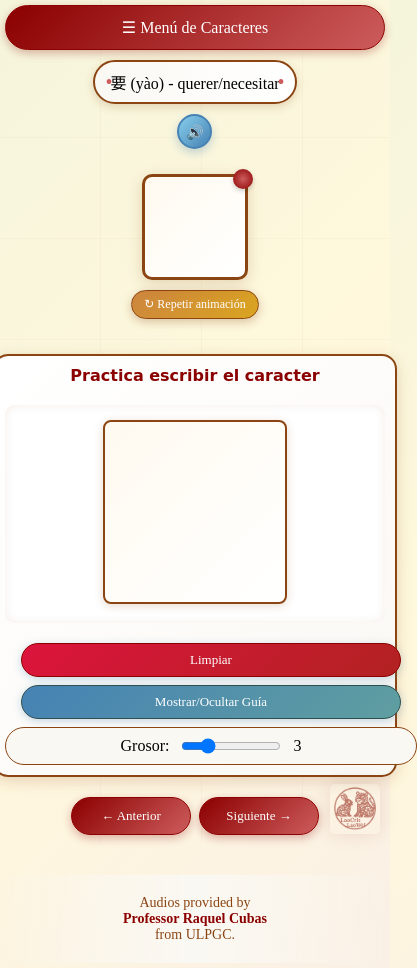
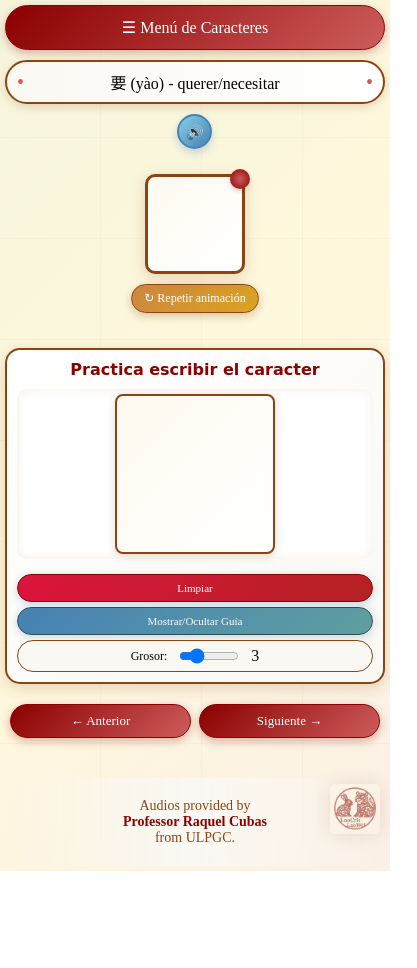
Before and after one commit to laocris/ud4Vocab, a plain HTML site: page index.html in a window 390 px wide. Shown: the whole page, 417 px wide, since content can reach past the window. After the commit the page ends 871 px from the top, so only its background shows below. Drawn offline with Linux system fonts and the light colour scheme; a script that the page names is missing; a web font is replaced by a local one.

Commit message:
style fixed

```diff
--- a/index.html
+++ b/index.html
@@ -5,8 +5,12 @@
   <meta name="viewport" content="width=device-width, initial-scale=1.0">
   <title>Vocabulario básico UD4 de Chino I</title>
   <script src="https://cdn.jsdelivr.net/npm/hanzi-writer@3.5/dist/hanzi-writer.min.js"></script>
-<style>
+  <style>
     @import url('https://fonts.googleapis.com/css2?family=Ma+Shan+Zheng&family=Noto+Serif+SC:wght@400;700&display=swap');
+
+    * {
+      box-sizing: border-box;
+    }
 
     body {
       font-family: 'Noto Serif SC', serif;
@@ -22,7 +26,6 @@
       overflow-x: hidden;
     }
 
-    /* Chinese paper texture overlay */
     body::before {
       content: "";
       position: fixed;
@@ -75,7 +78,6 @@
       z-index: 2;
     }
 
-    /* Title decoration */
     h1.main-title {
       font-family: 'Ma Shan Zheng', cursive;
       font-size: 2.5rem;
@@ -244,6 +246,10 @@
       background: white;
       border-radius: 10px;
       box-shadow: inset 0 0 10px rgba(139, 69, 19, 0.1);
+      display: flex;
+      justify-content: center;
+      align-items: center;
+      width: 100%;
     }
 
     #character-canvas {
@@ -253,6 +259,8 @@
       background: linear-gradient(to bottom right, #fffaf0, #fff);
       touch-action: none;
       box-shadow: 0 2px 10px rgba(139, 69, 19, 0.2);
+      max-width: 100%;
+      height: auto;
     }
 
     .canvas-controls {
@@ -262,6 +270,8 @@
       justify-content: center;
       align-items: center;
       flex-wrap: wrap;
+      width: 100%;
+      padding: 0 10px;
     }
 
     .canvas-controls button {
@@ -275,6 +285,8 @@
       font-family: 'Noto Serif SC', serif;
       transition: all 0.3s ease;
       box-shadow: 0 2px 8px rgba(70, 130, 180, 0.3);
+      white-space: nowrap;
+      flex-shrink: 0;
     }
 
     .canvas-controls button:hover {
@@ -300,6 +312,7 @@
       background: #faf8f3;
       border-radius: 20px;
       border: 1px solid #8b4513;
+      flex-shrink: 0;
     }
 
     .stroke-control input {
@@ -426,7 +439,6 @@
       font-size: 22px;
     }
 
-    /* Mobile menu toggle */
     .mobile-menu-toggle {
       display: none;
       width: 100%;
@@ -470,7 +482,6 @@
       transform: scale(0.95);
     }
 
-    /*Attribution*/
     .attribution {
       display: flex;
       flex-direction: column;
@@ -499,7 +510,6 @@
       text-decoration: underline;
     }
 
-    /* Tablet styles */
     @media (max-width: 768px) {
       body {
         padding: 15px;
@@ -526,6 +536,11 @@
       .practice-section {
         padding: 15px;
         max-width: 100%;
+        width: calc(100% - 20px);
+      }
+
+      .canvas-container {
+        padding: 10px;
       }
 
       #character-canvas {
@@ -553,9 +568,28 @@
         align-items: center;
         text-align: center;
       }
+
+      .canvas-controls {
+        gap: 8px;
+        padding: 0 5px;
+      }
+
+      .canvas-controls button {
+        padding: 8px 12px;
+        font-size: 13px;
+      }
+
+      .stroke-control {
+        width: 100%;
+        justify-content: center;
+        padding: 6px 10px;
+      }
+
+      .stroke-control input {
+        width: 80px;
+      }
     }
 
-    /* Mobile styles */
     @media (max-width: 600px) {
       body {
         padding: 10px;
@@ -600,6 +634,7 @@
         flex-direction: column;
         gap: 5px;
         min-width: auto;
+        width: calc(100% - 20px);
       }
 
       .hanzi {
@@ -628,43 +663,64 @@
       }
 
       .practice-section {
-        padding: 15px;
+        padding: 12px;
         margin-top: 15px;
+        width: calc(100% - 10px);
       }
 
       .practice-section h3 {
         font-size: 18px;
+        margin-bottom: 10px;
+      }
+
+      .canvas-container {
+        padding: 8px;
+        margin: 10px 0;
       }
 
       #character-canvas {
-        width: 200px !important;
-        height: 200px !important;
+        width: 180px !important;
+        height: 180px !important;
       }
 
       .canvas-controls {
         flex-direction: column;
-        gap: 8px;
+        gap: 6px;
+        padding: 0;
+        width: 100%;
       }
 
       .canvas-controls button {
         width: 100%;
-        padding: 10px;
+        padding: 8px;
+        font-size: 12px;
       }
 
       .stroke-control {
         width: 100%;
         justify-content: center;
+        padding: 6px 10px;
+      }
+
+      .stroke-control input {
+        width: 70px;
+      }
+
+      .stroke-control label {
+        font-size: 13px;
       }
 
       .nav-buttons {
         flex-wrap: wrap;
         gap: 8px;
+        width: 100%;
+        padding: 0 5px;
       }
 
       .nav-buttons button {
         flex: 1;
         min-width: 120px;
-        padding: 12px 15px;
+        padding: 10px 12px;
         font-size: 14px;
       }
 
@@ -674,7 +730,6 @@
       }
     }
 
-    /* Very small mobile styles */
     @media (max-width: 400px) {
       body {
         padding: 5px;
@@ -692,6 +747,7 @@
         padding: 8px 15px;
         flex-direction: column;
         gap: 3px;
+        width: 100%;
       }
 
       .hanzi {
@@ -716,31 +772,75 @@
         padding: 6px 12px;
       }
 
-      #character-canvas {
-        width: 180px !important;
-        height: 180px !important;
-      }
-
       .practice-section {
         padding: 10px;
+        width: 100%;
+        margin-left: 0;
+        margin-right: 0;
       }
 
       .practice-section h3 {
         font-size: 16px;
+        margin-bottom: 8px;
+      }
+
+      .canvas-container {
+        padding: 5px;
+      }
+
+      #character-canvas {
+        width: 160px !important;
+        height: 160px !important;
+      }
+
+      .canvas-controls {
+        gap: 5px;
       }
 
       .canvas-controls button {
-        font-size: 13px;
-        padding: 8px;
+        font-size: 11px;
+        padding: 7px;
+      }
+
+      .stroke-control {
+        padding: 5px 8px;
+      }
+
+      .stroke-control input {
+        width: 60px;
+      }
+
+      .stroke-control label {
+        font-size: 12px;
       }
 
       .nav-buttons button {
         font-size: 13px;
-        padding: 10px 12px;
+        padding: 8px 10px;
+        min-width: 100px;
       }
     }
 
-    /* Landscape mobile */
+    @media (max-width: 350px) {
+      #character-canvas {
+        width: 140px !important;
+        height: 140px !important;
+      }
+
+      .canvas-controls button {
+        font-size: 10px;
+        padding: 6px;
+      }
+
+      .stroke-control {
+        font-size: 11px;
+      }
+
+      .stroke-control input {
+        width: 50px;
+      }
+    }
+
     @media (max-width: 900px) and (orientation: landscape) {
       body {
         padding: 10px;
@@ -782,13 +882,27 @@
         padding: 6px 12px;
       }
 
+      .practice-section {
+        padding: 10px;
+        max-width: 350px;
+      }
+
+      .canvas-container {
+        padding: 8px;
+      }
+
       #character-canvas {
         width: 180px !important;
         height: 180px !important;
       }
 
-      .practice-section {
-        padding: 10px;
+      .canvas-controls {
+        gap: 6px;
+      }
+
+      .canvas-controls button {
+        padding: 7px 10px;
+        font-size: 12px;
       }
 
       .mobile-menu-toggle {
```
